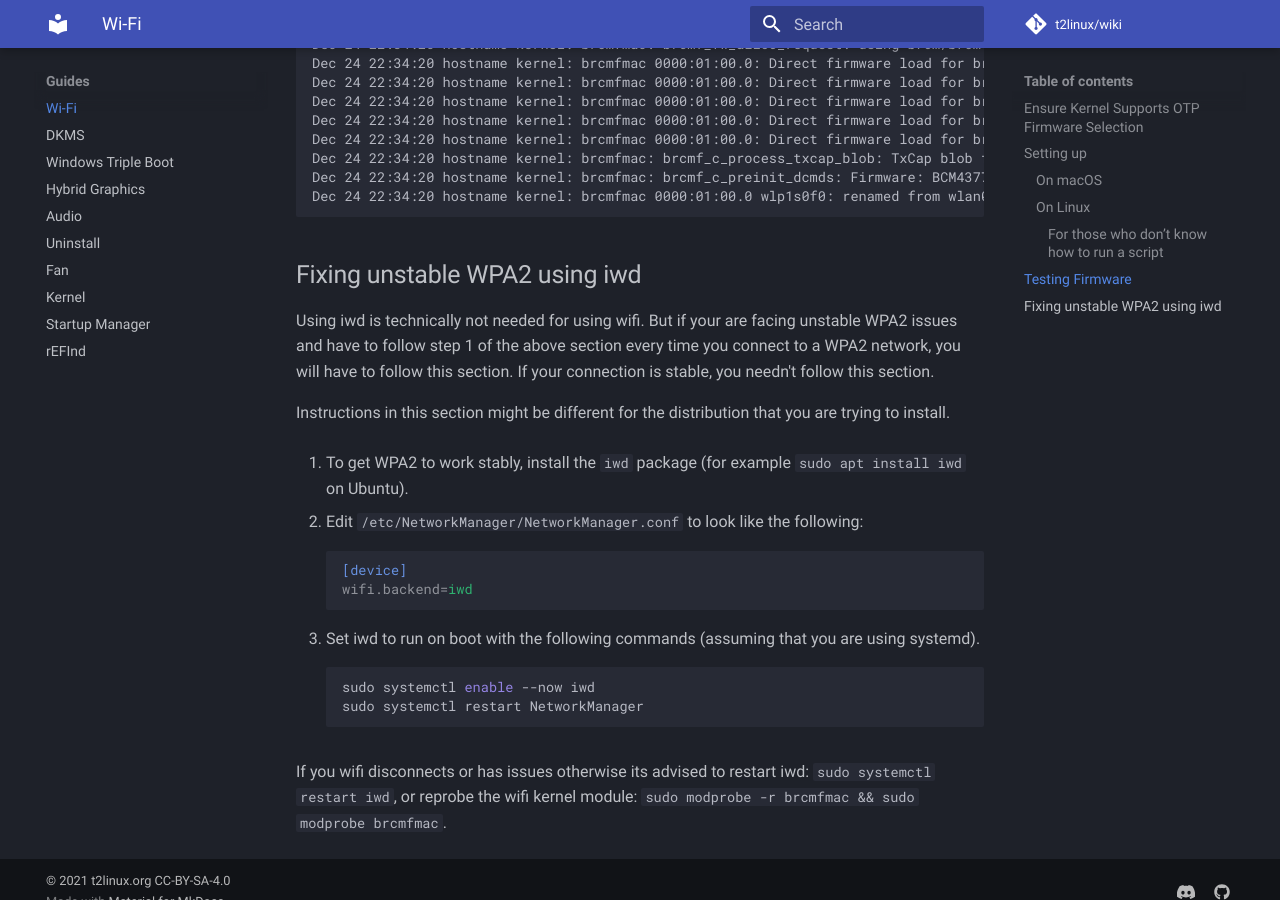
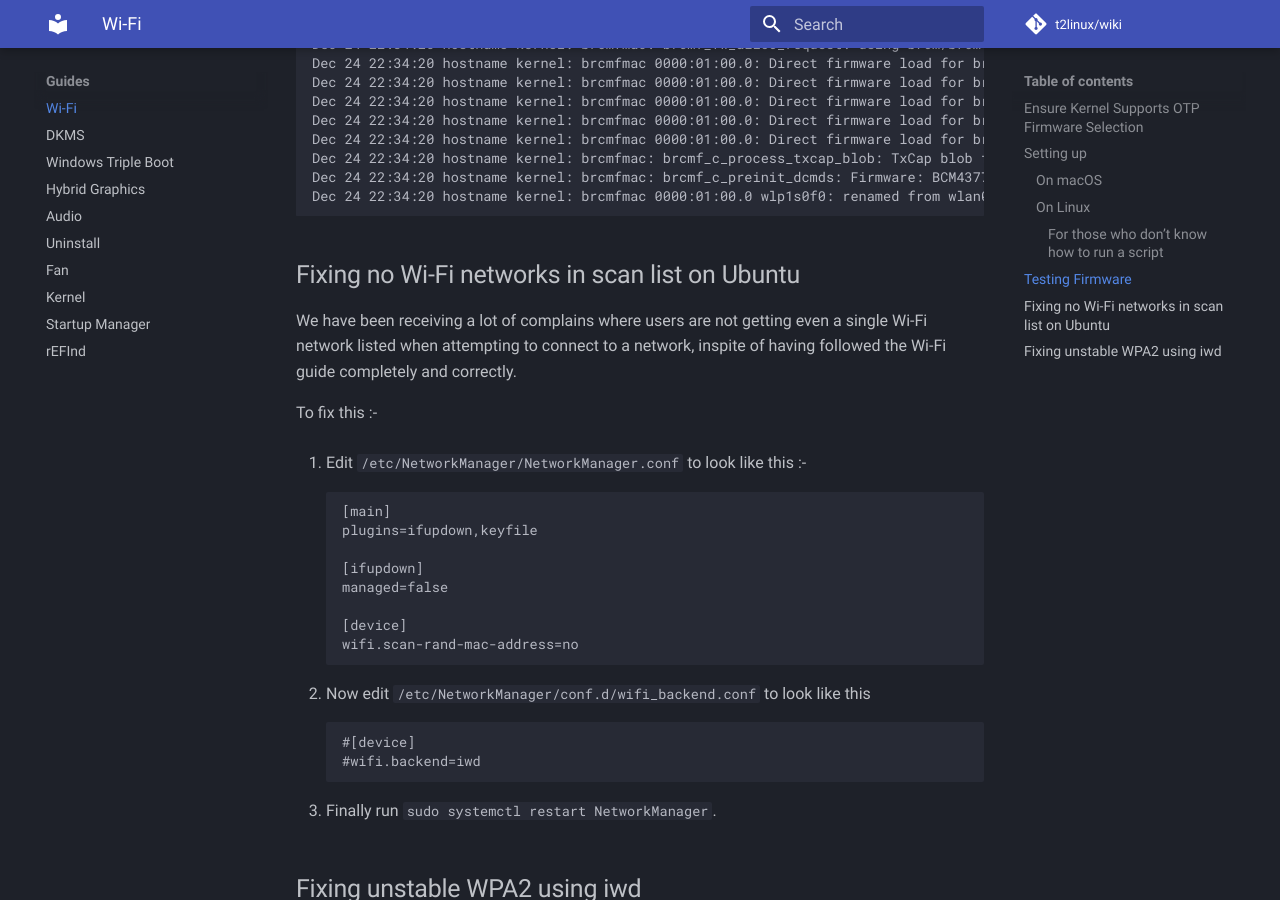
Before and after one commit to t2linux/wiki, an MkDocs documentation site: the page built from docs/guides/wifi.md, in a window 1280 px wide and 900 px high, scrolled down 2012 px. Built offline with MkDocs 1.6.1 and Material for MkDocs 9.7.7, drawn with Linux system fonts in a browser that asks for light colours; comment, search, counter and statistics services are not loaded.

Commit message:
Guides: Add workaround to fix the no wifi bug on Ubuntu (#278)
* Wifi :- Add workaround to fix the no wifi bug on Ubuntu

* Fix lint

````diff
--- a/docs/guides/wifi.md
+++ b/docs/guides/wifi.md
@@ -74,6 +74,34 @@ Dec 24 22:34:20 hostname kernel: brcmfmac: brcmf_c_preinit_dcmds: Firmware: BCM4
 Dec 24 22:34:20 hostname kernel: brcmfmac 0000:01:00.0 wlp1s0f0: renamed from wlan0
 ```
 
+## Fixing no Wi-Fi networks in scan list on Ubuntu
+
+We have been receiving a lot of complains where users are not getting even a single Wi-Fi network listed when attempting to connect to a network, inspite of having followed the Wi-Fi guide completely and correctly.
+
+To fix this :-
+
+1. Edit `/etc/NetworkManager/NetworkManager.conf` to look like this :-
+
+    ```conf
+    [main]
+    plugins=ifupdown,keyfile
+
+    [ifupdown]
+    managed=false
+
+    [device]
+    wifi.scan-rand-mac-address=no
+    ```
+
+2. Now edit `/etc/NetworkManager/conf.d/wifi_backend.conf` to look like this
+
+    ```conf
+    #[device]
+    #wifi.backend=iwd
+    ```
+
+3. Finally run `sudo systemctl restart NetworkManager`.
+
 ## Fixing unstable WPA2 using iwd
 
 Using iwd is technically not needed for using wifi. But if your are facing unstable WPA2 issues and have to follow step 1 of the above section every time you connect to a WPA2 network, you will have to follow this section. If your connection is stable, you needn't follow this section.
````
